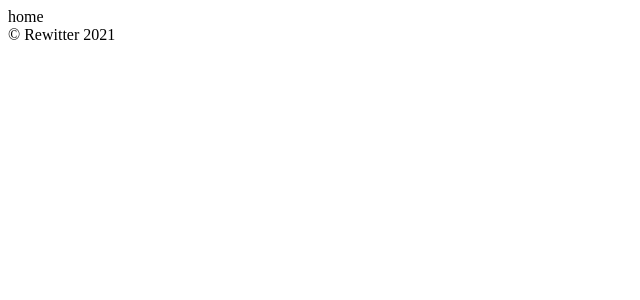
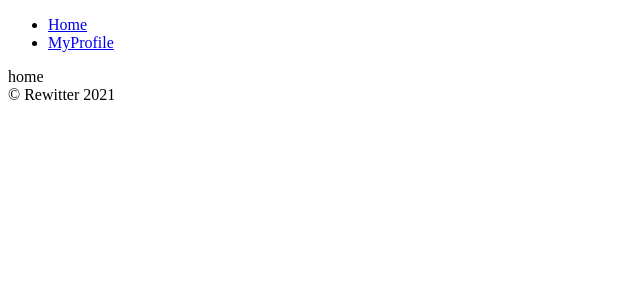
Before and after one commit to kgpaper/rewitter, a React (Create React App) app: page /#/ in a window 1280 px wide. Shown: the top 300 px of the page, without its empty margins (0-640 px from the left). Built offline with nearby package versions, Linux system fonts and the light colour scheme; no server answers; sample sign-in values are in the browser's storage.

Commit message:
21/03/31 studying...

```diff
--- /dev/null
+++ b/src/components/Navigation.js
@@ -0,0 +1,17 @@
+import React from "react";
+import {Link} from "react-router-dom"
+
+const Navigation = () => (
+  <nav>
+    <ul>
+      <li>
+        <Link to="/">Home</Link>
+      </li>
+      <li>
+        <Link to="/profile">MyProfile</Link>
+      </li>
+    </ul>
+  </nav>
+)
+
+export default Navigation;
--- a/src/components/Router.js
+++ b/src/components/Router.js
@@ -1,22 +1,32 @@
 import React, { useState } from "react";
-import { HashRouter as Router, Route, Switch } from "react-router-dom";
+import { HashRouter as Router, Route, Switch, Redirect } from "react-router-dom";
 import Auth from "../routes/Auth";
 import Home from "../routes/Home";
+import Profile from "../routes/Profile";
+import Navigation from "./Navigation";
 
-const AppRouter = ({isLoggedIn}) => {
+const AppRouter = ({ isLoggedIn }) => {
   return (
     <Router>
+      {isLoggedIn && <Navigation />}
       <Switch>
         {isLoggedIn ? (
           <>
             <Route exact path="/">
               <Home></Home>
             </Route>
+            <Route exact path="/profile">
+              <Profile />
+            </Route>
+            <Redirect from="*" to="/" />
           </>
         ) : (
-          <Route exact path='/'>
-            <Auth></Auth>
-          </Route>
+          <>
+            <Route exact path="/">
+              <Auth></Auth>
+            </Route>
+            <Redirect from="*" to="/" />
+          </>
         )}
       </Switch>
     </Router>
--- a/src/routes/Profile.js
+++ b/src/routes/Profile.js
@@ -1,5 +1,18 @@
-import React from 'react'
+import { authService } from "fbase";
+import React from "react";
+import { useHistory } from "react-router-dom";
 
-const Profile = ()=> <span>profile</span>
+const Profile = () => {
+  const history = useHistory();
+  const onLogOutClick = () => {
+    authService.signOut();
+    history.push("/");
+  };
+  return (
+    <>
+      <button onClick={onLogOutClick}>Log Out</button>
+    </>
+  );
+};
 
 export default Profile;
```
